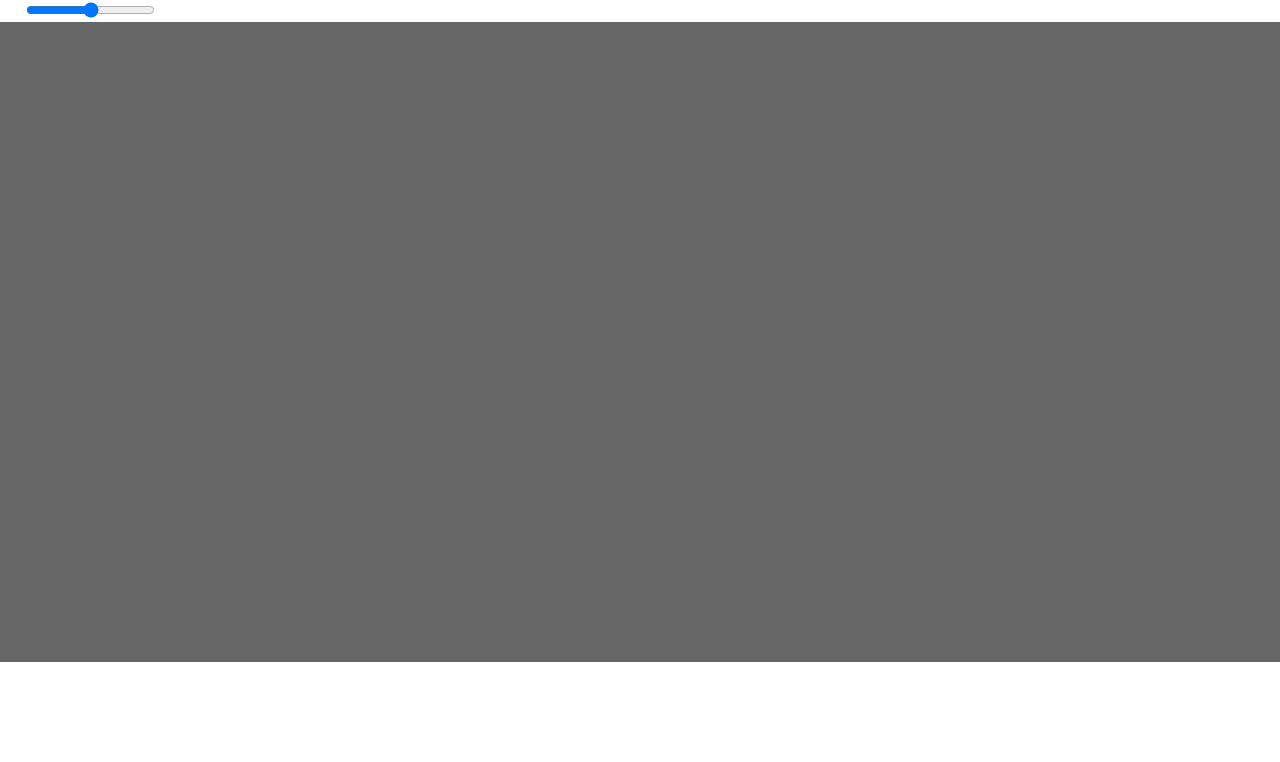
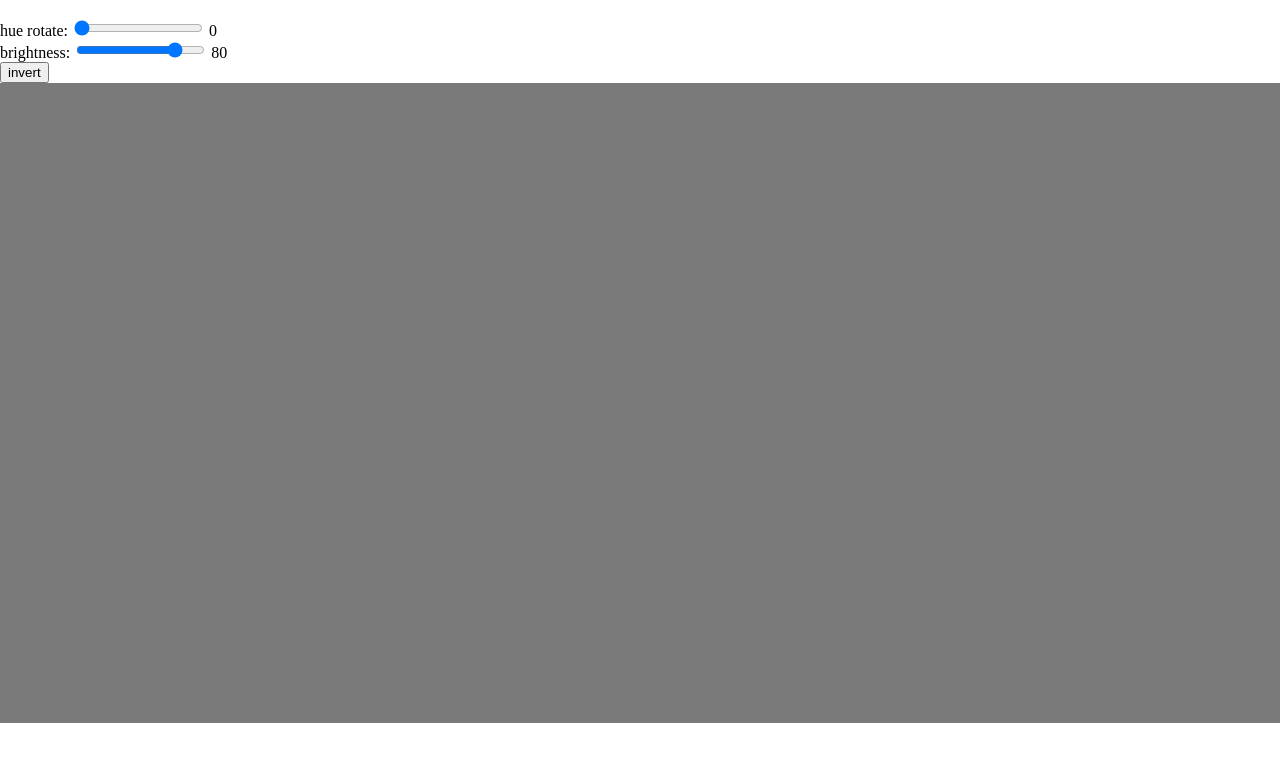
Before and after one commit to SegorGramsa/MirrorWebcam, a plain HTML site: page index.html in a window 1280 px wide. Drawn offline with Linux system fonts and the light colour scheme.

Commit message:
add controls, fix resolution at fullHD

```diff
--- a/index.html
+++ b/index.html
@@ -23,7 +23,6 @@ body
     margin:0;
     padding: 0;
     border: 0;
-	filter: invert(100%)'
 }
 #wc2
 {
@@ -47,8 +46,23 @@ body
 </head>
 
 <body>
-<input type="range" id="hue-range" max = "360" oninput="hueUpdate(this.value)">
-
+<div id="menu">
+<form oninput="filterHue = hueRange.value;
+			   hueOutput.value = hueRange.value;
+               updateFilter()">
+	<label for="hueRange">hue rotate:</label>
+	<input type="range" id="hueRange" name="hueRange" max="360">
+	<output for="hueRange" name="hueOutput">0</output>
+</form>
+<form oninput="filterBrightness = brightnessRange.value;
+			   BrightnessOutput.value = brightnessRange.value;
+               updateFilter()">
+	<label for="brightnessRange">brightness:</label>
+	<input type="range" id="brightnessRange" name="brightnessRange" max="100">
+	<output for="brightnessRange" name="BrightnessOutput">80</output>
+</form>
+<button type="button" id="invert-button" onclick="filterInvert = 100 - filterInvert; updateFilter()">invert</button>
+</div>
 <div>
 	<video class="wc" autoplay id = "wc1"></video>
 	<video class="wc" autoplay id = "wc2"></video>
@@ -58,42 +72,46 @@ body
 	<video class="wc" autoplay id = "wc4"></video>
 </div>
 <script>
-function updateVideoHue (video, index){
-		video.style.filter = hue-rotate(0*(Math.PI/180));
+
+var filterInvert = 100;
+var filterHue = 0;
+document.getElementById("hueRange").value = filterHue;
+var filterBrightness = 80;
+document.getElementById("brightnessRange").value = filterBrightness;
+function updateFilter(){
+	var videos = document.getElementsByClassName("wc");
+	for(i = 0; i < videos.length; i++ ) {
+		videos[i].style.filter = 'invert(' + filterInvert + '%) ' +
+		                         'hue-rotate(' + filterHue + 'deg) ' +
+								 'brightness(' + filterBrightness + '%) ';
+	}
 }
-function hueUpdate(val){
-	var videos = document.getElementsByClassName("wc");
-	//console.log("video[0]: ", videos[0]);
-	//console.log("typeof updateVideoHue : ", typeof updateVideoHue);
-	for(i = 0; i < videos.length; i++ ) {
-		//videos[i].style.filter = 'hue-rotate(' + val + 'deg)';
-		videos[i].style.filter = 'invert(100%)';
-	}
-	//videos.forEach( updateVideoHue );
-}
+updateFilter();
 
+
+var stream;
 navigator.getMedia = (navigator.getUserMedia || navigator.webkitGetUserMedia || navigator.mozGetUserMedia || navigator.msGetUserMedia);
-
 navigator.getMedia(
 // constraints
 {
-    video: true
+    video:{
+		width: {exact: 1920},
+		height: {exact: 1080} }
 },
 // successCallback
 function (localMediaStream) {
-    var video = document.querySelector("#wc1");
-    video.src = window.URL.createObjectURL(localMediaStream);
-    video = document.querySelector("#wc2");
-    video.src = window.URL.createObjectURL(localMediaStream);
-	video = document.querySelector("#wc3");
-    video.src = window.URL.createObjectURL(localMediaStream);
-	video = document.querySelector("#wc4");
-    video.src = window.URL.createObjectURL(localMediaStream);
+	stream = localMediaStream;
+	var videos = document.getElementsByClassName("wc");
+	for(i = 0; i < videos.length; i++ ) {
+		videos[i].src = window.URL.createObjectURL(localMediaStream);
+	}
+
 },
 // errorCallback
 function (err) {
     console.log("The following error occured: " + err);
 });
+
 </script>
 </body>
 </html>
```
